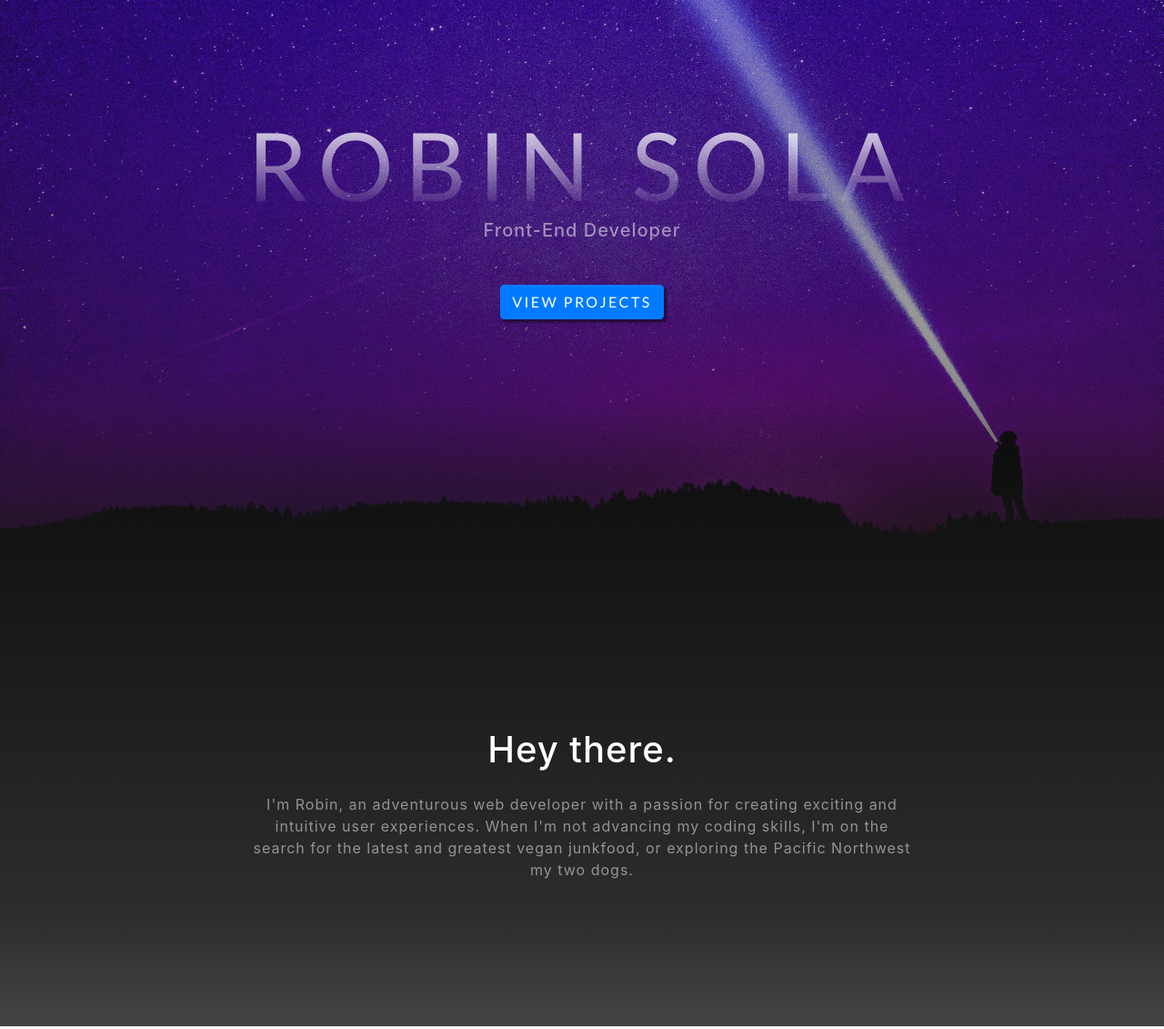
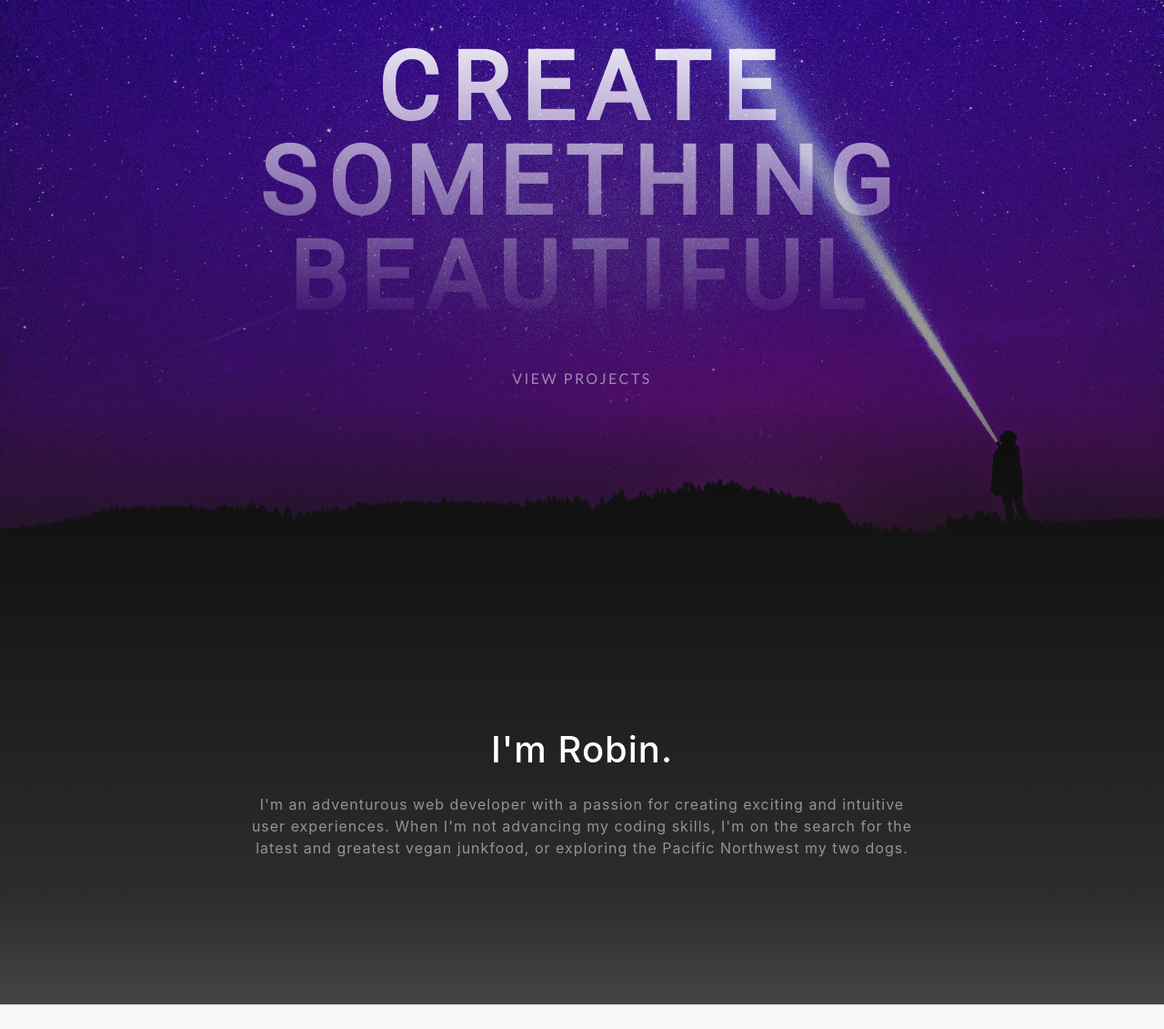
Before and after one commit to robinsola/portfolio, a website with bundled scripts: page index.html in a window 1280 px wide. Shown: the part 160-1291 px from the top of the page at 91% size. Built offline with nearby package versions, Linux system fonts and the light colour scheme.

Commit message:
update header text

```diff
--- a/css/styles.css
+++ b/css/styles.css
@@ -25,8 +25,15 @@
 
 #mainNav .navbar-brand {
   color: #161616;
-  font-weight: 700;
   padding: .9rem 0;
+}
+
+#mainNav .navbar-brand i {
+  transition: transform 0.3s;
+}
+
+#mainNav .navbar-brand:hover i {
+  transform:rotate(-45deg);
 }
 
 #mainNav .navbar-nav .nav-item:hover {
@@ -104,7 +111,8 @@
 }
 
 .masthead h1 {
-  font-family: 'Lato';
+  font-family: 'Roboto';
+  font-weight: 900;
   font-size: 2.5rem;
   line-height: 2.5rem;
   letter-spacing: 0.8rem;
@@ -142,26 +150,23 @@
 }
 
 .btn {
+  color: rgba(255, 255, 255, 0.5);
   padding: 1.25rem 2rem;
+  margin-top: 40px;
   font-family: 'Lato';
   font-size: 80%;
   text-transform: uppercase;
   letter-spacing: .15rem;
   border: 0;
-}
-
-.btn-primary {
-  -webkit-box-shadow: 0.2rem 0.2rem 0.2rem 0 rgba(0, 0, 0, 0.5) !important;
-  box-shadow: 0.2rem 0.2rem 0.2rem 0 rgba(0, 0, 0, 0.5) !important;
+  box-shadow: 0rem 0rem 0rem 0 rgba(0, 0, 0, 0) !important;
   background-color: transparent;
   border: 1px solid rgba(255, 255, 255, 0.5);
   transition: box-shadow 0.3s, background-color 0.3s;
 }
 
-.btn-primary:hover {
-  box-shadow: 0rem 0rem 0rem 0 rgba(0, 0, 0, 0) !important;
-  background-color: rgba(0, 0, 0, 0.5);
-  border: 1px solid rgba(0, 0, 0, 0.5);
+.btn:hover {
+  color: white;
+  box-shadow: 0.2rem 0.2rem 0.2rem 0 rgba(0, 0, 0, 0.5) !important;
 }
 
 .about-section {
--- a/index.html
+++ b/index.html
@@ -8,7 +8,7 @@
     <meta name="description" content="">
     <meta name="author" content="">
 
-    <title>Robin Sola | Portfolio</title>
+    <title>Robin Sola - Portfolio</title>
 
     <!-- Bootstrap core CSS -->
     <link href="vendor/bootstrap/css/bootstrap.min.css" rel="stylesheet">
@@ -16,7 +16,7 @@
     <!-- Custom fonts for this template -->
     <link href="vendor/fontawesome-free/css/all.min.css" rel="stylesheet">
     <!-- <link href="https://fonts.googleapis.com/css?family=Varela+Round" rel="stylesheet"> -->
-    <link href="https://fonts.googleapis.com/css?family=Lato|Raleway" rel="stylesheet">
+    <link href="https://fonts.googleapis.com/css?family=Lato|Raleway|Roboto" rel="stylesheet">
     <!-- <link href="https://fonts.googleapis.com/css?family=Nunito:200,200i,300,300i,400,400i,600,600i,700,700i,800,800i,900,900i" rel="stylesheet"> -->
 
     <!-- Custom styles for this template -->
@@ -29,7 +29,7 @@
     <!-- Navigation -->
     <nav class="navbar navbar-expand-lg navbar-light fixed-top" id="mainNav">
       <div class="container">
-        <a class="navbar-brand js-scroll-trigger" href="#page-top"><i class="fas fa-rocket"></i></a>
+        <a class="navbar-brand js-scroll-trigger" href="#page-top"><i class="fas fa-rocket"></i> Robin Sola</a>
         <button class="navbar-toggler navbar-toggler-right" type="button" data-toggle="collapse" data-target="#navbarResponsive" aria-controls="navbarResponsive" aria-expanded="false" aria-label="Toggle navigation">
           <i class="fas fa-bars"></i>
         </button>
@@ -53,9 +53,10 @@
     <header class="masthead">
       <div class="container d-flex h-100 align-items-center">
         <div class="mx-auto text-center">
-          <h1 class="mx-auto my-0 text-uppercase">Robin Sola</h1>
-          <h2 class="text-white-50 mx-auto mt-2 mb-5">Front-End Developer</h2>
-          <a href="#projects" class="btn btn-primary js-scroll-trigger">view projects</a>
+          <h1 class="mx-auto my-0 text-uppercase">Create Something Beautiful</h1>
+          <!-- <h2 class="text-white-50 mx-auto mt-2 mb-5">Robin Sola</h2>
+          <h2 class="text-white-50 mx-auto mt-2 mb-5">Front-End Developer</h2> -->
+          <a href="#projects" class="btn js-scroll-trigger">view projects</a>
         </div>
       </div>
     </header>
@@ -65,8 +66,8 @@
       <div class="container">
         <div class="row">
           <div class="col-lg-8 mx-auto">
-            <h1 class="text-white mb-4">Hey there.</h1>
-            <p class="text-white-50">I'm Robin, an adventurous web developer with a passion for creating exciting and intuitive user experiences. When I'm not advancing my coding skills, I'm on the search for the latest and greatest vegan junkfood, or exploring the Pacific Northwest my two dogs.</p>
+            <h1 class="text-white mb-4">I'm Robin.</h1>
+            <p class="text-white-50">I'm an adventurous web developer with a passion for creating exciting and intuitive user experiences. When I'm not advancing my coding skills, I'm on the search for the latest and greatest vegan junkfood, or exploring the Pacific Northwest my two dogs.</p>
           </div>
         </div>
         <!-- <img src="img/ipad.png" class="img-fluid" alt=""> -->
@@ -85,6 +86,17 @@
             </div>
             <div class="hover-top">
               <h6>CSS | JavaScript | PHP | WordPress</h6>
+              <a href="#">code</a>
+              <a href="#">demo</a>
+            </div>
+          </div>
+          <div class="project-item">
+            <img src="img/ciderhouse.png">
+            <div class="hover-bottom">
+              <h4>Cider House Taproom</h4>
+            </div>
+            <div class="hover-top">
+              <h6>CSS | JavaScript | ReactJS</h6>
               <a href="#">code</a>
               <a href="#">demo</a>
             </div>
@@ -118,17 +130,6 @@
             </div>
             <div class="hover-top">
               <h6>HTML | CSS | Angular</h6>
-              <a href="#">code</a>
-              <a href="#">demo</a>
-            </div>
-          </div>
-          <div class="project-item">
-            <img src="img/ciderhouse.png">
-            <div class="hover-bottom">
-              <h4>Cider House Taproom</h4>
-            </div>
-            <div class="hover-top">
-              <h6>CSS | JavaScript | ReactJS</h6>
               <a href="#">code</a>
               <a href="#">demo</a>
             </div>
```
Also changed, not shown: img/me-pepper.jpg (added).
